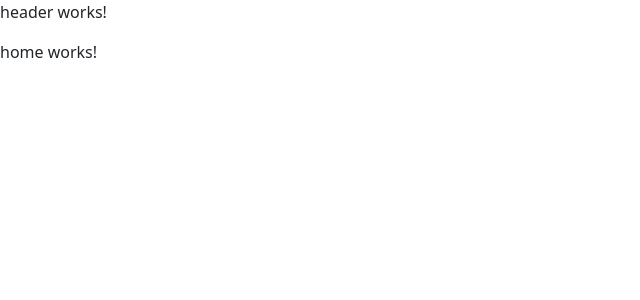
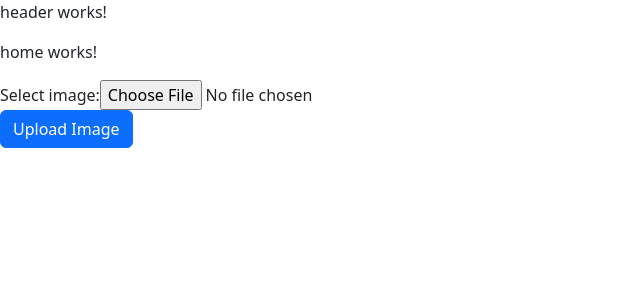
Before and after one commit to eman120/SeetourUI, an Angular app: page / in a window 1280 px wide. Shown: the top 300 px of the page, without its empty margins (0-640 px from the left). Built offline with nearby package versions, Linux system fonts and the light colour scheme.

Commit message:
HagarComitt

```diff
--- /dev/null
+++ b/src/app/Services/images.service.ts
@@ -0,0 +1,20 @@
+import { HttpClient } from '@angular/common/http';
+import { Injectable } from '@angular/core';
+
+@Injectable({
+  providedIn: 'root'
+})
+export class ImagesService {
+
+  constructor( private readonly imagesClient:HttpClient) { }
+  private readonly URL="http://localhost:3000/Images" ;
+
+  GetAllTours(){
+    return this.imagesClient.get(this.URL);
+  }
+  GetTourByID(id:any)
+  {
+    return this.imagesClient.get(this.URL+'/'+id);
+  }
+
+}
--- a/src/app/app.component.html
+++ b/src/app/app.component.html
@@ -5,3 +5,6 @@
 <div>
   <router-outlet></router-outlet>
 </div>
+<div>
+  <app-upload-image></app-upload-image>
+</div>
--- a/src/app/app.module.ts
+++ b/src/app/app.module.ts
@@ -15,6 +15,8 @@ import { FormsModule,ReactiveFormsModule } from '@angular/forms';
 import {HttpClientModule} from '@angular/common/http';
 import { ErrorComponent } from './component/error/error.component';
 import { HeaderComponent } from './component/header/header.component';
+import { ImagesComponent } from './component/images/images.component';
+import { UploadImageComponent } from './component/upload-image/upload-image.component';
 
 @NgModule({
   declarations: [
@@ -29,7 +31,9 @@ import { HeaderComponent } from './component/header/header.component';
 
     TourGuidComponent,
     ErrorComponent,
-    HeaderComponent
+    HeaderComponent,
+    ImagesComponent,
+    UploadImageComponent
   ],
   imports: [
     BrowserModule,
--- /dev/null
+++ b/src/app/component/images/images.component.html
@@ -0,0 +1,3 @@
+<div class="alert alert-success" *ngFor="let u of Tours">
+  <h5>Email:<a routerLink="/Tours{{u.id}}">{{u.id}}</a> </h5>
+</div>
--- /dev/null
+++ b/src/app/component/images/images.component.ts
@@ -0,0 +1,39 @@
+import { ImagesService } from './../../Services/images.service';
+import { Component,OnInit } from '@angular/core';
+import { ActivatedRoute } from '@angular/router';
+
+@Component({
+  selector: 'app-images',
+  templateUrl: './images.component.html',
+  styleUrls: ['./images.component.css']
+})
+export class ImagesComponent implements OnInit {
+  Tours:any;
+  /**
+   *
+   */
+  constructor( private myService:ImagesService) {}
+  ngOnInit(): void {
+    this.myService.GetAllTours().subscribe(
+      {
+        next:(data)=>{
+          this.Tours=data;
+        },
+        error:(err)=>{console.log(err)}
+      }
+    )
+  }
+
+  // constructor(myActivated:ActivatedRoute , private myService:ImagesService) {
+  //   this.myurl=myActivated.snapshot.params["url"];
+  // }
+  // ngOnInit(): void {
+  //   this.myService.GetImageByUrl(this.myurl).subscribe({
+  //     next:(data)=>{
+  //       this.image=data;
+  //     },
+  //     error:(err)=>{console.log(err)},
+  //   })
+  // }
+
+}
--- /dev/null
+++ b/src/app/component/upload-image/upload-image.component.html
@@ -0,0 +1,7 @@
+<form (submit)="onSubmit()">
+    <div class="form-group">
+      <label for="fileInput">Select image:</label>
+      <input type="file" class="form-control-file" id="fileInput" name="fileInput" />
+    </div>
+    <button type="submit" class="btn btn-primary">Upload Image</button>
+  </form>
--- /dev/null
+++ b/src/app/component/upload-image/upload-image.component.ts
@@ -0,0 +1,30 @@
+import { HttpClient } from '@angular/common/http';
+import { Component } from '@angular/core';
+
+@Component({
+  selector: 'app-upload-image',
+  templateUrl: './upload-image.component.html',
+  styleUrls: ['./upload-image.component.css']
+})
+export class UploadImageComponent {
+  constructor(private http: HttpClient) {}
+  onSubmit() {
+    const fileInput = document.querySelector('#fileInput') as HTMLInputElement;
+    const file = fileInput?.files?.[0];
+    if (file) {
+      console.log("thd",file);
+      const formData = new FormData();
+      formData.append('file', file);
+      this.http.post('https://localhost:7277/api/AzureImagesURL/UploadImage', formData)
+        .subscribe((result: any) => {
+          console.log(result);
+          // Reset the form after successful upload
+          fileInput.value = '';
+        }, (error: any) => {
+          console.error(error);
+        });
+    } else {
+      console.error('No file selected.');
+    }
+  }
+}
```
Also changed, not shown: src/DB/image.json (added, +30 -0 lines), src/app/component/images/images.component.css (added), src/app/component/upload-image/upload-image.component.css (added), 1 other file (tests, documents, lock files or other folders).
